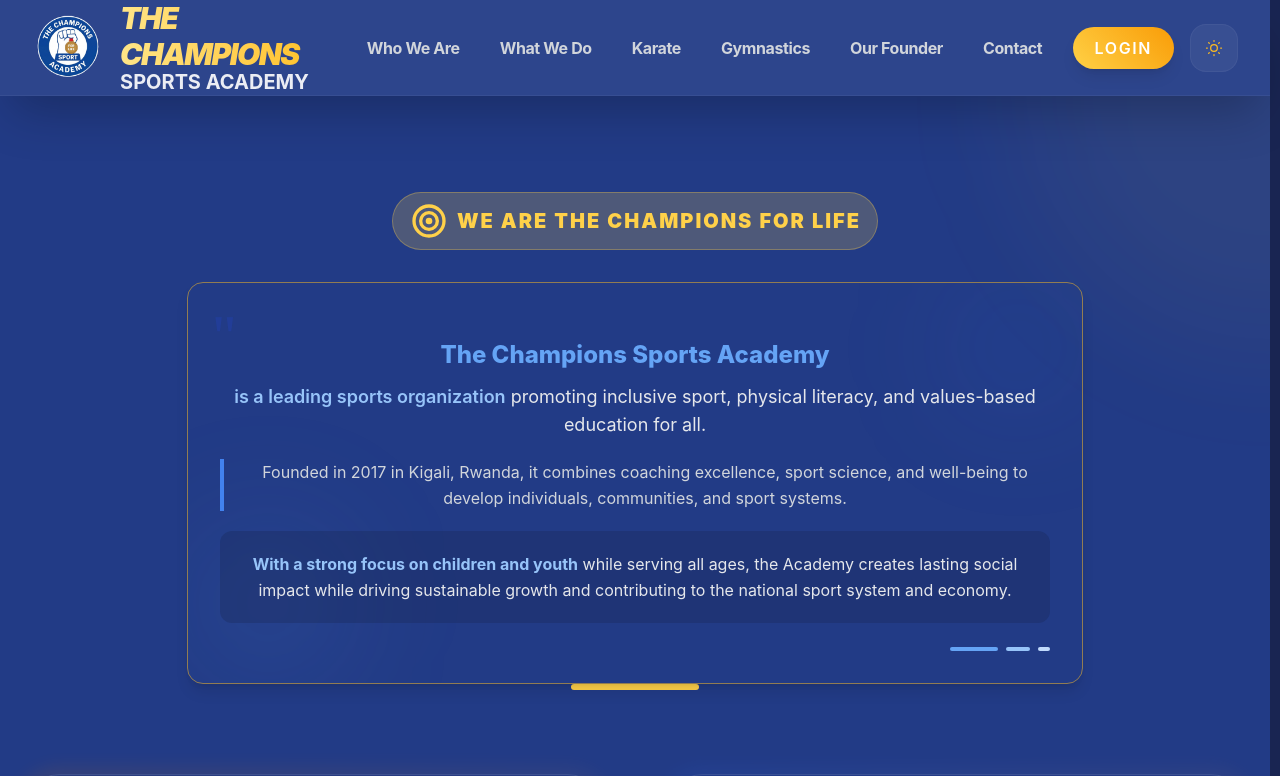
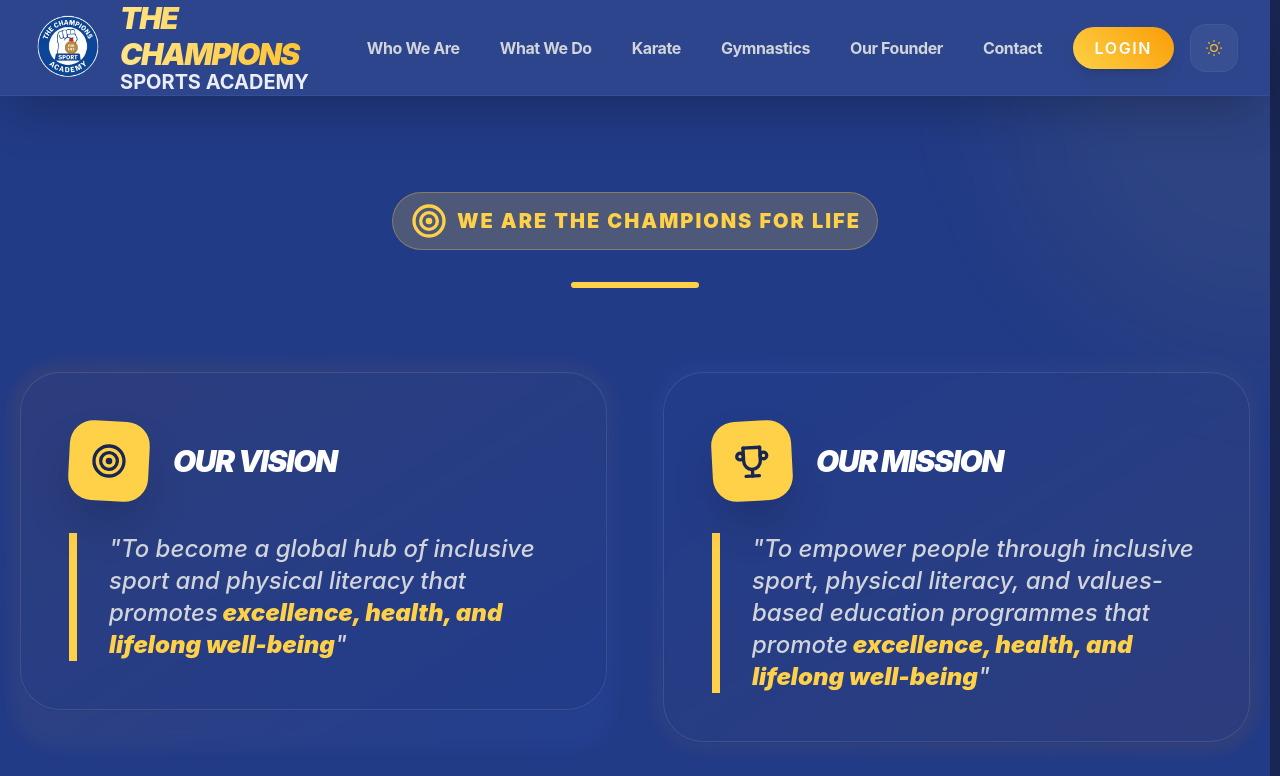
Before and after one commit to ulpacifique/The-Champion-Sport-Academy, a React (Vite) app: page /AboutUs in a window 1280 px wide. Shown: the top 776 px of the page. Built offline with nearby package versions, Linux system fonts and the light colour scheme; a web font is replaced by a local one.

Commit message:
best commit

```diff
--- a/src/LandingPage/AboutUs.tsx
+++ b/src/LandingPage/AboutUs.tsx
@@ -76,49 +76,6 @@
               <IconTarget size={40} />
               <span>WE ARE THE CHAMPIONS FOR LIFE</span>
             </motion.div>
-         {/* Designing by me  */}
-         <div className="relative overflow-hidden rounded-2xl  dark:from-white dark:via-bright-sun-500/20 dark:to-bright-sun-400 p-8 shadow-lg border border-cerulean-blue-100 dark:border-bright-sun-400/50">
-
-  {/* Decorative accent */}
-  <div className="absolute top-0 right-0 w-32 h-32 bg-cerulean-blue-500/10 rounded-full blur-3xl"></div>
-  <div className="absolute bottom-0 left-0 w-40 h-40 bg-cerulean-blue-400/10 rounded-full blur-3xl"></div>
-
-  {/* Quote/Accent mark */}
-  <div className="relative mb-6">
-    <span className="text-6xl font-serif text-cerulean-blue-300 dark:text-cerulean-blue-800 absolute -top-2 -left-2 opacity-50">"</span>
-  </div>
-
-  {/* Main Content */}
-  <div className="relative space-y-5">
-    <p className="text-gray-700 dark:text-gray-200 leading-relaxed text-base md:text-lg">
-      <span className="font-extrabold text-cerulean-blue-700 dark:text-cerulean-blue-400 text-xl md:text-2xl block mb-3">
-        The Champions Sports Academy
-      </span>
-      <span className="font-semibold text-cerulean-blue-900 dark:text-cerulean-blue-300">
-        is a leading sports organization
-      </span>{' '}
-      promoting inclusive sport, physical literacy, and values-based education for all.
-    </p>
-
-    <p className="text-gray-600 dark:text-gray-300 leading-relaxed pl-4 border-l-4 border-cerulean-blue-500">
-      Founded in 2017 in Kigali, Rwanda, it combines coaching excellence, sport science, and well-being to develop individuals, communities, and sport systems.
-    </p>
-
-    <div className="bg-cerulean-blue-50/50 dark:bg-cerulean-blue-950/30 rounded-xl p-5 my-4">
-      <p className="text-gray-700 dark:text-gray-200 leading-relaxed">
-        <span className="font-bold text-cerulean-blue-800 dark:text-cerulean-blue-300">With a strong focus on children and youth</span>{' '}
-        while serving all ages, the Academy creates lasting social impact while driving sustainable growth and contributing to the national sport system and economy.
-      </p>
-    </div>
-  </div>
-
-  {/* Decorative bottom element */}
-  <div className="relative mt-6 flex gap-2 justify-end">
-    <div className="h-1 w-12 bg-cerulean-blue-400 rounded-full"></div>
-    <div className="h-1 w-6 bg-cerulean-blue-300 rounded-full"></div>
-    <div className="h-1 w-3 bg-cerulean-blue-200 rounded-full"></div>
-  </div>
-</div>
 
             <div className="h-1.5 w-32 bg-bright-sun-600 dark:bg-bright-sun-300 mx-auto rounded-full mb-12"></div>
           </div>
--- a/src/LandingPage/SportsDisciplines.tsx
+++ b/src/LandingPage/SportsDisciplines.tsx
@@ -109,9 +109,9 @@
     ];
 
     return (
-        <div className="min-h-screen bg-white dark:bg-cerulean-blue-900 pt-32 pb-20 transition-colors duration-300">
+        <div className="min-h-screen bg-white dark:bg-cerulean-blue-900 pt-20 pb-16 sm:pt-4 sm:pb-20 transition-colors duration-300">
             {/* Hero — What We Do (top); row: Academy (left) | video | Core Services (right) */}
-            <section className="relative mb-16 overflow-hidden px-4 sm:px-6">
+            <section className="relative mb-10 overflow-hidden px-4 sm:px-6 md:mb-12">
                 <div className="rounded-[2rem] bg-gray-100/90 dark:bg-cerulean-blue-900/90 px-3 py-6 sm:py-8 md:py-10">
                     <div className="mx-auto flex max-w-6xl flex-col items-center gap-8 md:gap-10">
                         <div
@@ -165,7 +165,7 @@
                     The Champions Sports Academy
                 </p>
             </div>
-            <div className="container mx-auto px-4 max-w-5xl space-y-6 mb-24">
+            <div className="container mx-auto px-4 max-w-5xl space-y-6 mb-14 md:mb-16">
                 {portfolioServices.map((service) => (
                     <article
                         key={service.n}
@@ -192,7 +192,7 @@
             </div>
 
             {/* Integrated Strategic Positioning */}
-            <div className="container mx-auto px-4 max-w-5xl mb-24">
+            <div className="container mx-auto px-4 max-w-5xl mb-12 md:mb-14">
                 <div className="rounded-[2rem] border border-gray-100 dark:border-white/10 bg-gray-50/80 dark:bg-cerulean-blue-900/40 p-8 md:p-12">
                     <h2 className="text-2xl md:text-3xl font-black text-cerulean-blue-900 dark:text-white uppercase italic tracking-tighter text-center mb-2">
                         Integrated Strategic Positioning
@@ -215,7 +215,7 @@
             </div>
 
             {/* Competitive Advantage */}
-            <div className="container mx-auto px-4 max-w-5xl mb-24">
+            <div className="container mx-auto px-4 max-w-5xl mb-12 md:mb-14">
                 <h2 className="text-2xl md:text-4xl font-black text-cerulean-blue-900 dark:text-white uppercase italic tracking-tighter text-center mb-10">
                     Competitive Advantage of{" "}
                     <span className="text-bright-sun-600 dark:text-bright-sun-300">The Champions Sports Academy</span>
@@ -233,7 +233,7 @@
             </div>
 
             {/* Final Strategic Statement */}
-            <div className="container mx-auto px-4 max-w-5xl mb-24">
+            <div className="container mx-auto px-4 max-w-5xl mb-8 md:mb-10">
                 <div className="rounded-[2rem] border-2 border-bright-sun-500/30 bg-gradient-to-br from-bright-sun-50/90 to-white dark:from-cerulean-blue-800/60 dark:to-cerulean-blue-900/80 p-8 md:p-12 text-center shadow-lg dark:shadow-none">
                     <p className="text-xs font-black uppercase tracking-widest text-bright-sun-700 dark:text-bright-sun-300 mb-4">
                         For Investors &amp; Board
@@ -275,11 +275,11 @@
             </div>
 
             {/* Achievements */}
-            <div className="container mx-auto px-4 py-32">
-                <div className="bg-gray-50 dark:bg-cerulean-blue-900/40 border border-gray-100 dark:border-white/10 rounded-[3rem] p-12 md:p-20 shadow-sm dark:shadow-none relative overflow-hidden">
+            <div className="container mx-auto px-4 pt-10 pb-14 md:pt-12 md:pb-16">
+                <div className="bg-gray-50 dark:bg-cerulean-blue-900/40 border border-gray-100 dark:border-white/10 rounded-[3rem] p-8 md:p-12 lg:p-16 shadow-sm dark:shadow-none relative overflow-hidden">
                     <div className="absolute top-0 right-0 w-64 h-64 bg-bright-sun-600/5 dark:bg-bright-sun-300/5 blur-3xl -z-10"></div>
 
-                    <div className="text-center mb-16">
+                    <div className="text-center mb-8 md:mb-10">
                         <div className="inline-flex items-center space-x-2 bg-bright-sun-600/10 dark:bg-bright-sun-300/20 text-bright-sun-600 dark:text-bright-sun-300 px-4 py-2 rounded-full border border-bright-sun-600/20 dark:border-bright-sun-300/30 mb-6 font-black uppercase tracking-widest text-xs">
                             <IconTrophy size={16} />
                             <span>Milestones</span>
@@ -309,7 +309,7 @@
             </div>
 
             {/* Our Commitment */}
-            <div className="container mx-auto px-4 py-32">
+            <div className="container mx-auto px-4 pt-12 pb-16 md:pt-16 md:pb-20">
                 <div
                     className={`bg-white dark:bg-cerulean-blue-800 border border-gray-100 dark:border-white/10 rounded-[3.5rem] p-12 md:p-24 text-center transition-all duration-1000 shadow-2xl ${animate ? "translate-y-0 opacity-100" : "translate-y-10 opacity-0"}`}
                 >
```
Also changed, not shown: src/LandingPage/HeroSection.tsx (+39 -20 lines).
